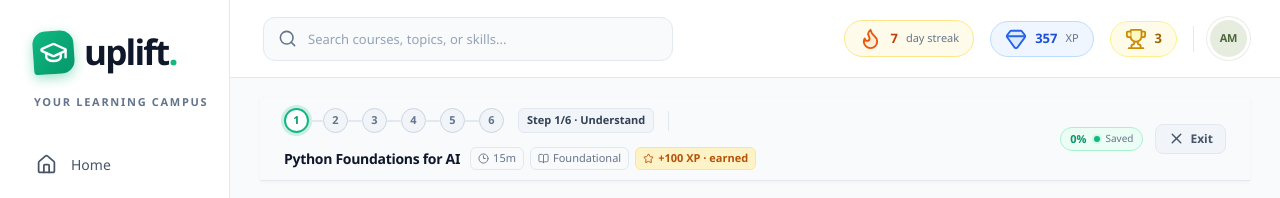
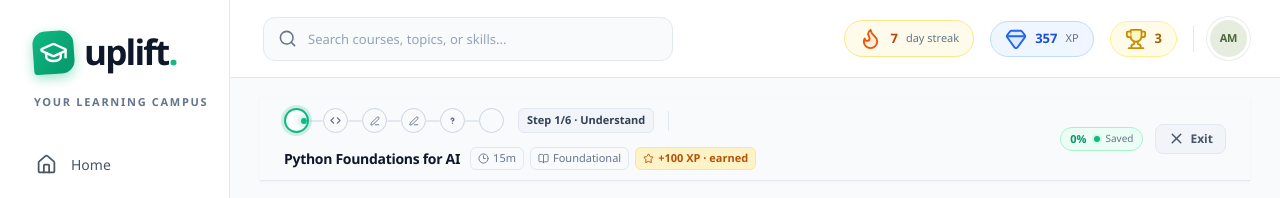
Before and after one commit to lordlol13/university-learning, a Next.js app: page /lesson/python-basics in a window 1280 px wide. Shown: the top 198 px of the page. Built offline with nearby package versions, Linux system fonts and the light colour scheme.

Commit message:
feat(lesson): display stage-specific icons in step tracker buttons instead of numbers

```diff
--- a/src/app/lesson.css
+++ b/src/app/lesson.css
@@ -68,6 +68,8 @@
   outline: none;
   border: none;
   padding: 0;
+  position: relative;
+  overflow: hidden;
 }
 .minimal-step-btn.done {
   background: linear-gradient(135deg, #10b981 0%, #059669 100%);
@@ -75,7 +77,8 @@
   box-shadow: 0 2px 6px rgba(16, 185, 129, 0.35);
 }
 .minimal-step-btn.done:hover {
-  transform: translateY(-1px) scale(1.08);
+  transform: translateY(-1px) scale(1.1);
+  box-shadow: 0 3px 8px rgba(16, 185, 129, 0.45);
 }
 .minimal-step-btn.active {
   background: #ffffff;
@@ -84,13 +87,41 @@
   box-shadow: 0 0 0 3px rgba(16, 185, 129, 0.18);
 }
 .minimal-step-btn.pending {
-  background: #f1f5f9;
+  background: #f8fafc;
   color: #64748b;
-  border: 1px solid #cbd5e1;
+  border: 1.5px solid #cbd5e1;
 }
 .minimal-step-btn.pending:hover {
-  background: #e2e8f0;
-  color: #334155;
+  background: #f1f5f9;
+  color: #0f172a;
+  border-color: #94a3b8;
+  transform: translateY(-1px);
+}
+/* Individual Step Icon Styles */
+.step-icon-empty {
+  display: block;
+}
+.step-icon-empty.active-dot {
+  width: 6px;
+  height: 6px;
+  border-radius: 50%;
+  background: #10b981;
+}
+.step-icon-question,
+.step-icon-play,
+.step-icon-code,
+.step-icon-practice,
+.step-icon-check {
+  display: inline-flex;
+  align-items: center;
+  justify-content: center;
+  line-height: 1;
+}
+.minimal-step-btn:hover .step-icon-question,
+.minimal-step-btn:hover .step-icon-play,
+.minimal-step-btn:hover .step-icon-code,
+.minimal-step-btn:hover .step-icon-practice {
+  transform: scale(1.12);
 }
 .minimal-step-counter {
   font-size: 11px;
--- a/src/components/lesson/LessonRenderer.tsx
+++ b/src/components/lesson/LessonRenderer.tsx
@@ -13,7 +13,10 @@ import {
   BookOpen,
   Check,
   Clock3,
+  Code,
   GraduationCap,
+  PenLine,
+  Play,
   Sparkles,
   Star,
   X,
@@ -278,6 +281,70 @@ function SimulationScope({
     children
   );
 }
+type StageKind = "quiz" | "video" | "code" | "practice" | "lesson";
+
+function getSectionStageKind(section: LessonContent["sections"][number]): {
+  kind: StageKind;
+  label: string;
+} {
+  const stage = (section.stage || "").toLowerCase();
+  const title = (section.title || "").toLowerCase();
+  const types = section.blocks.map((b) => b.type);
+
+  // 1. Test / Quiz / Assess -> question mark
+  if (
+    types.includes("quiz") ||
+    stage.includes("assess") ||
+    stage.includes("test") ||
+    stage.includes("quiz") ||
+    title.includes("quiz") ||
+    title.includes("test") ||
+    title.includes("тест") ||
+    title.includes("проверк")
+  ) {
+    return { kind: "quiz", label: "Quiz / Test" };
+  }
+
+  // 2. Video / Interactive simulation / Visualizer -> play triangle
+  if (
+    types.includes("interactive-graph") ||
+    types.includes("algorithm-visualizer") ||
+    stage.includes("visualize") ||
+    stage.includes("experiment") ||
+    title.includes("visualiz") ||
+    title.includes("simulat") ||
+    title.includes("видео")
+  ) {
+    return { kind: "video", label: "Interactive / Video" };
+  }
+
+  // 3. Code / Implementation -> code icon
+  if (
+    types.includes("code") ||
+    stage.includes("code") ||
+    stage.includes("implement") ||
+    title.includes("code") ||
+    title.includes("код")
+  ) {
+    return { kind: "code", label: "Code" };
+  }
+
+  // 4. Practice / Applied problems -> practice icon
+  if (
+    types.includes("practice") ||
+    types.includes("worked-example") ||
+    stage.includes("practice") ||
+    stage.includes("apply") ||
+    title.includes("practice") ||
+    title.includes("практик")
+  ) {
+    return { kind: "practice", label: "Practice" };
+  }
+
+  // 5. Default: Lesson / Theory -> empty circle
+  return { kind: "lesson", label: "Lesson" };
+}
+
 export function LessonRenderer({
   lesson,
   directionId,
@@ -407,6 +474,7 @@ export function LessonRenderer({
             {lesson.sections.map((s, i) => {
               const isDone = sectionDone(i);
               const isActive = i === sectionIndex;
+              const stageInfo = getSectionStageKind(s);
               const statusLabel = isDone
                 ? "Completed"
                 : isActive
@@ -424,16 +492,49 @@ export function LessonRenderer({
                     type="button"
                     role="tab"
                     data-section={s.id}
+                    data-kind={stageInfo.kind}
                     aria-selected={isActive}
-                    aria-label={`Step ${i + 1}: ${s.title} (${statusLabel})`}
-                    className={`minimal-step-btn ${isDone ? "done" : isActive ? "active" : "pending"}`}
+                    aria-label={`Step ${i + 1}: ${s.title} (${stageInfo.label}, ${statusLabel})`}
+                    className={`minimal-step-btn ${isDone ? "done" : isActive ? "active" : "pending"} kind-${stageInfo.kind}`}
                     onClick={() => goto(i)}
-                    title={`Step ${i + 1}: ${s.title} (${statusLabel})`}
+                    title={`Step ${i + 1}: ${s.title} · ${stageInfo.label} (${statusLabel})`}
                   >
                     {isDone ? (
-                      <Check size={11} strokeWidth={3} />
+                      <Check size={11} strokeWidth={3} className="step-icon-check" />
+                    ) : stageInfo.kind === "quiz" ? (
+                      <svg
+                        width="11"
+                        height="11"
+                        viewBox="0 0 24 24"
+                        fill="none"
+                        stroke="currentColor"
+                        strokeWidth="3.2"
+                        strokeLinecap="round"
+                        strokeLinejoin="round"
+                        aria-hidden="true"
+                        className="step-icon-question"
+                      >
+                        <path d="M9.09 9a3 3 0 0 1 5.83 1c0 2-3 3-3 3" />
+                        <circle cx="12" cy="18" r="1.5" fill="currentColor" stroke="none" />
+                      </svg>
+                    ) : stageInfo.kind === "video" ? (
+                      <Play
+                        size={9}
+                        fill="currentColor"
+                        strokeWidth={0}
+                        style={{ marginLeft: 1.5 }}
+                        className="step-icon-play"
+                        aria-hidden="true"
+                      />
+                    ) : stageInfo.kind === "code" ? (
+                      <Code size={11} strokeWidth={2.4} className="step-icon-code" aria-hidden="true" />
+                    ) : stageInfo.kind === "practice" ? (
+                      <PenLine size={10} strokeWidth={2.2} className="step-icon-practice" aria-hidden="true" />
                     ) : (
-                      <span>{i + 1}</span>
+                      <span
+                        className={`step-icon-empty ${isActive ? "active-dot" : ""}`}
+                        aria-hidden="true"
+                      />
                     )}
                   </button>
                 </div>
```
